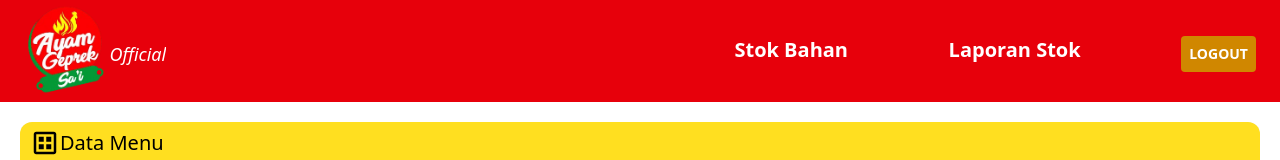
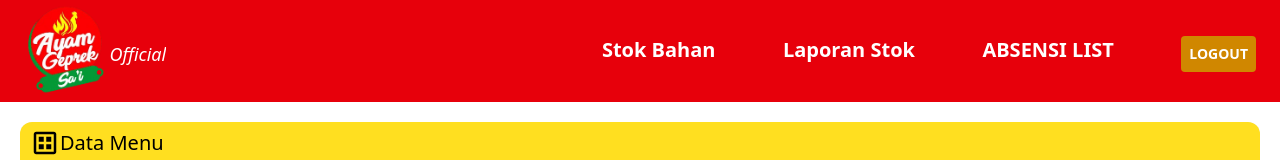
Before and after one commit to Opjasson/cekStock-penjualan-Geprek-Sai, a React (Vite) app in the folder cekStockPenjualan_geprekSai/: page /manage-menu in a window 1280 px wide. Shown: the top 160 px of the page. Built offline with nearby package versions, Linux system fonts and the light colour scheme; no server answers.

Commit message:
frontend : add ABSENSI LIST menu in navbar spv

```diff
--- a/cekStockPenjualan_geprekSai/src/components/organism/Navbar.jsx
+++ b/cekStockPenjualan_geprekSai/src/components/organism/Navbar.jsx
@@ -110,6 +110,16 @@
                     </Link>
                 </li>
 
+                <li>
+                    <Link
+                        to={"/laporan-stok"}
+                        className={`hover:text-yellow-300 ${
+                            infoLogin === "kasir" ? "hidden" : "block"
+                        }`}>
+                        ABSENSI LIST
+                    </Link>
+                </li>
+
                 <button
                     type="button"
                     hidden={localStorage.getItem("info") === "kasir" ? false : true}
```
